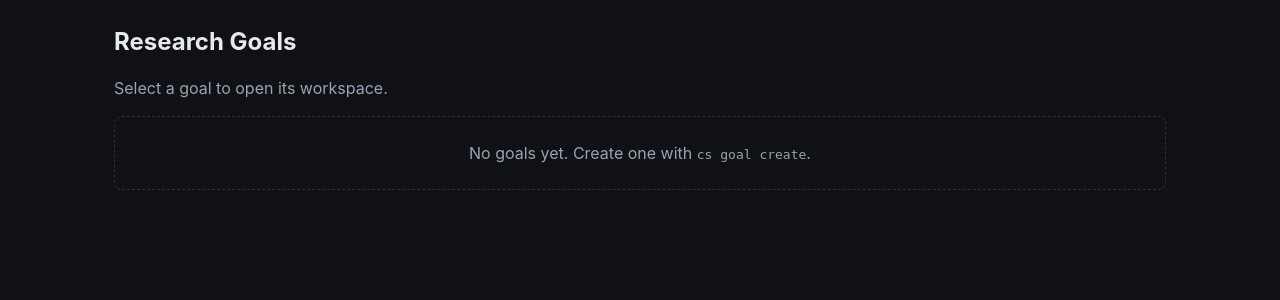
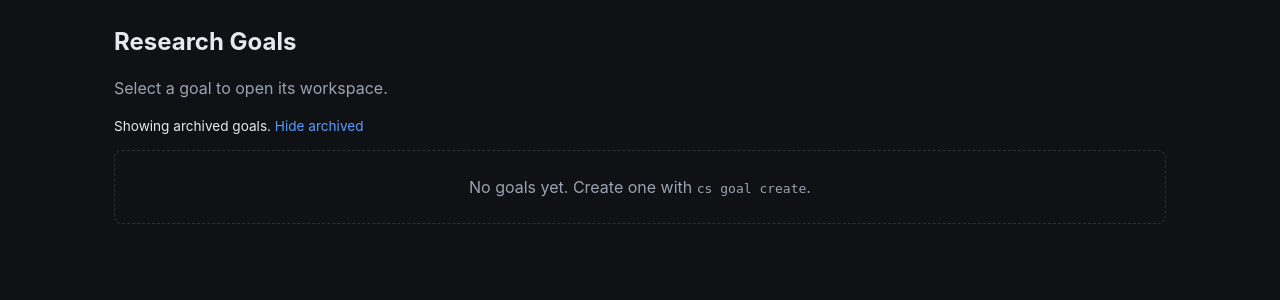
Before and after one commit to ryanyard-AMD/co-scientist, a FastAPI app: page /ui/goals?show_archived=true in a window 1280 px wide. Shown: the part 49-349 px from the top of the page. Run offline with FastAPI, Linux system fonts and the light colour scheme.

Commit message:
Hide archived goals on /ui/goals by default
Add a show_archived toggle to the goals list page so archived goals are
hidden unless explicitly requested via ?show_archived=true.

Co-Authored-By: Claude Opus 4 <noreply@anthropic.com>

```diff
--- a/src/coscientist/web/templates/goals.html
+++ b/src/coscientist/web/templates/goals.html
@@ -3,6 +3,14 @@
 {% block content %}
 <h1>Research Goals</h1>
 <p class="muted">Select a goal to open its workspace.</p>
+
+<p class="small">
+  {% if show_archived %}
+  Showing archived goals. <a href="/ui/goals">Hide archived</a>
+  {% else %}
+  <a href="/ui/goals?show_archived=true">Show archived</a>
+  {% endif %}
+</p>
 
 {% if goals %}
 <table>
```
Also changed, not shown: src/coscientist/web/routes.py (+8 -2 lines).
